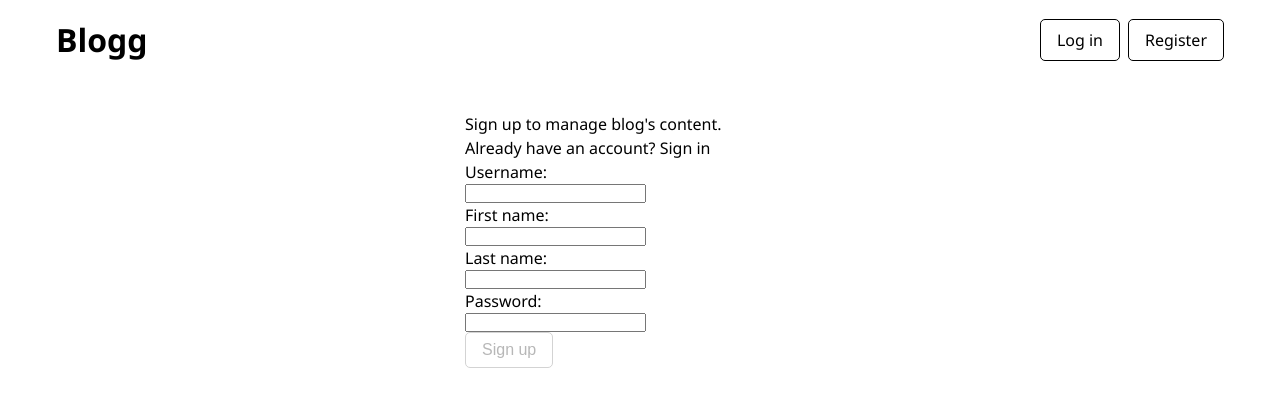
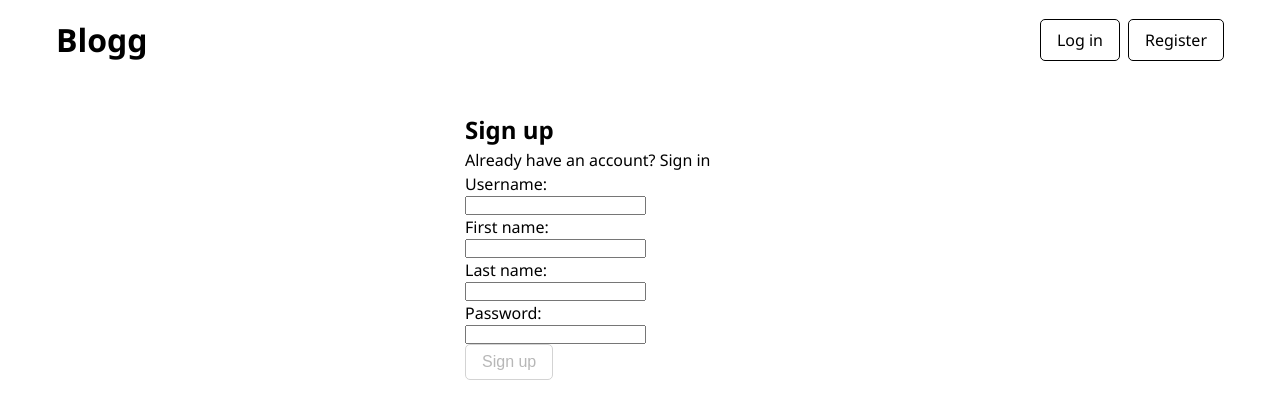
Before and after one commit to tomek-ch/blog-client, a React (Vite) app: page /register in a window 1280 px wide. Shown: the top 416 px of the page. Built offline with nearby package versions, Linux system fonts and the light colour scheme.

Commit message:
Add headings to auth pages

```diff
--- a/src/pages/LogIn.js
+++ b/src/pages/LogIn.js
@@ -35,9 +35,8 @@
 
     return (
         <form onSubmit={handleSubmit}>
+            <h2>Sign in</h2>
             <p>
-                Sign in to manage blog's content.
-                <br />
                 Don't have an account? <Link to="/sign-up">Sign up</Link>
             </p>
             <label>
--- a/src/pages/Register.js
+++ b/src/pages/Register.js
@@ -40,11 +40,8 @@
 
     return (
         <form onSubmit={handleSubmit}>
-            <p>
-                Sign up to manage blog's content.
-                <br />
-                Already have an account? <Link to="/sign-in">Sign in</Link>
-            </p>
+            <h2>Sign up</h2>
+            <p>Already have an account? <Link to="/sign-in">Sign in</Link></p>
             <label>
                 Username:
                 <input
```
